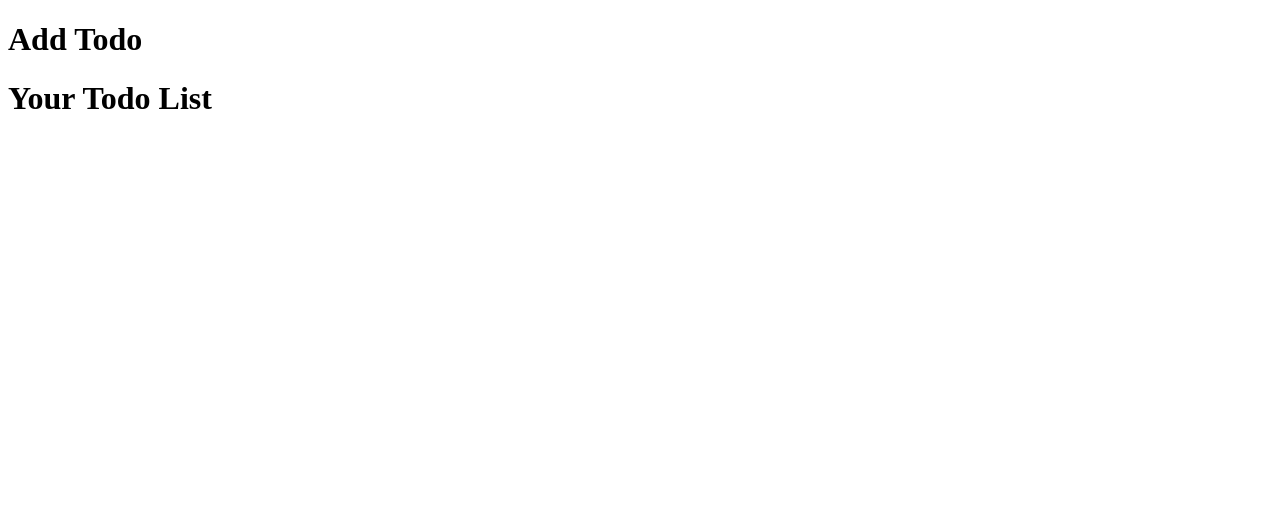
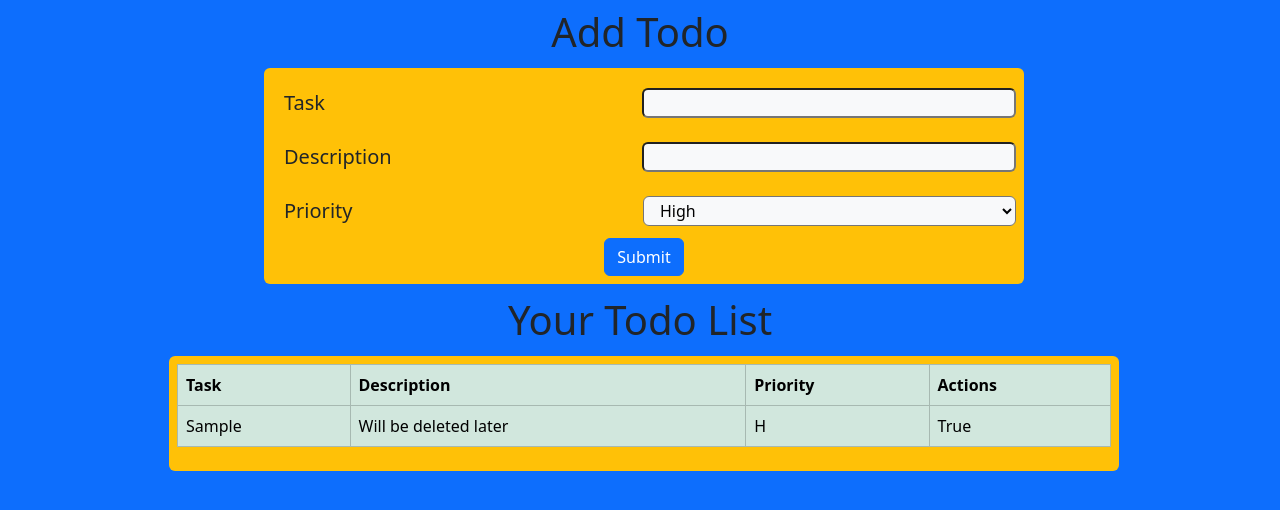
Before and after one commit to ILEEM/TODO, a Django app: page / in a window 1280 px wide. Shown: the top 510 px of the page. Run offline with Django 5.2, Linux system fonts and the light colour scheme; data comes from the database, SQL or seed files in the repository.

Commit message:
Html pages add

```diff
--- a/templates/index.html
+++ b/templates/index.html
@@ -5,9 +5,10 @@
     <meta charset="UTF-8">
     <meta name="viewport" content="width=device-width, initial-scale=1.0">
     <title>Todo App</title>
+    <link href="https://cdn.jsdelivr.net/npm/bootstrap@5.3.3/dist/css/bootstrap.min.css" rel="stylesheet" integrity="sha384-QWTKZyjpPEjISv5WaRU9OFeRpok6YctnYmDr5pNlyT2bRjXh0JMhjY6hW+ALEwIH" crossorigin="anonymous">
     <link rel="stylesheet" href="{% static "style.css" %}">
 </head>
-<body>
+<body class="bg-primary">
     {% block addtodo %}{% endblock addtodo %}
     {% block displaytodo %}{% endblock displaytodo %}
 </body>
--- a/todoapp/templates/todo_home.html
+++ b/todoapp/templates/todo_home.html
@@ -1,9 +1,71 @@
 {% extends "index.html" %}
 
 {% block addtodo %}
-<h1>Add Todo</h1>
+<h1 class="text-center m-2">Add Todo</h1>
+<div class="container text-center">
+    <div class="row">
+        <div class="col-sm-2"></div>
+        <div class="col-sm-8 col bg-warning rounded p-2 m-1">
+            <form action="" method="post">
+                {% csrf_token %}
+                <div class="form-group p-1 container">
+                    <div class="row p-2">
+                        <label for="task" class="col fs-5 text-start">Task</label>
+                        <input type="text" id="task" name="task" class="bg-light rounded col">
+                    </div>
+                </div>
+                <div class="form-group p-1 container">
+                    <div class="row p-2">
+                        <label for="description" class="col fs-5 text-start">Description</label>
+                        <input type="text" id="description" name="description" class="bg-light rounded col">
+                    </div>
+                </div>
+                <div class="form-group p-1">
+                    <div class="row p-2">
+                        <Label for="priority" class="col fs-5 text-start">Priority</Label>
+                        <select name="priority" id="priority" class="bg-light rounded col">
+                            <option value="H">High</option>
+                            <option value="M">Medium</option>
+                            <option value="L">Low</option>
+                        </select>
+                    </div>
+                </div>
+                <button type="submit" class="btn btn-primary">Submit</button>
+            </form>
+        </div>
+        <div class="col-sm-2"></div>
+    </div>
+</div>
 {% endblock addtodo %}
 
 {% block displaytodo %}
-<h1>Your Todo List</h1>
+<h1 class="text-center m-2">Your Todo List</h1>
+<div class="container">
+    <div class="row">
+        <div class="col-sm-1"></div>
+        <div class="col-sm-10 col bg-warning rounded p-2 m-1">
+            <table class="table table-success table-hover table-bordered">
+                <tr>
+                    <th>Task</th>
+                    <th>Description</th>
+                    <th>Priority</th>
+                    <th>Actions</th>
+                </tr>
+                {% for todo in todos %}
+                <tr>
+                    <td>{{ todo.Task }}</td>
+                    <td>{{ todo.Description }}</td>
+                    <td>{{ todo.Priority }}</td>
+                    <td>{{ todo.Status }}</td>
+                    {% comment %} <td>
+                        <a href="{% url 'edit_todo' todo.id %}" class="btn btn-warning btn-sm">Edit</a>
+                        <a href="{% url 'complete_todo' todo.id %}" class="btn btn-success btn-sm">Completed</a>
+                        <a href="{% url 'delete_todo' todo.id %}" class="btn btn-danger btn-sm">Delete</a>
+                    </td> {% endcomment %}
+                </tr>{% endfor %}
+            </table>
+        </div>
+        <div class="col-sm-1"></div>
+    </div>
+</div>
 {% endblock displaytodo %}
--- a/todoapp/views.py
+++ b/todoapp/views.py
@@ -1,5 +1,7 @@
 from django.shortcuts import render
+from .models import Todo
 
 # Create your views here.
 def home(request):
-    return render(request,'todo_home.html')
+    todos = Todo.objects.all()
+    return render(request,'todo_home.html',{'todos':todos})
```
